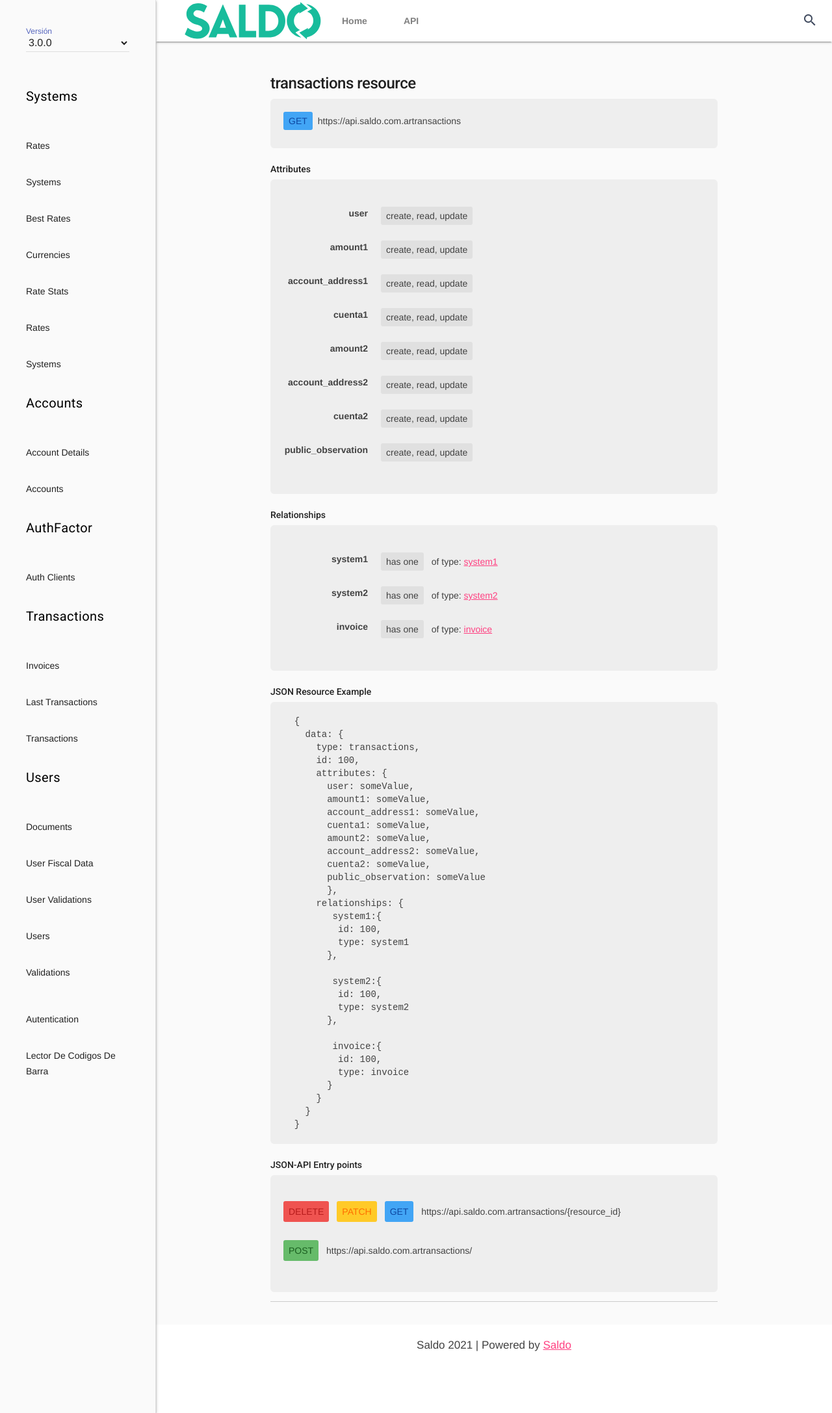
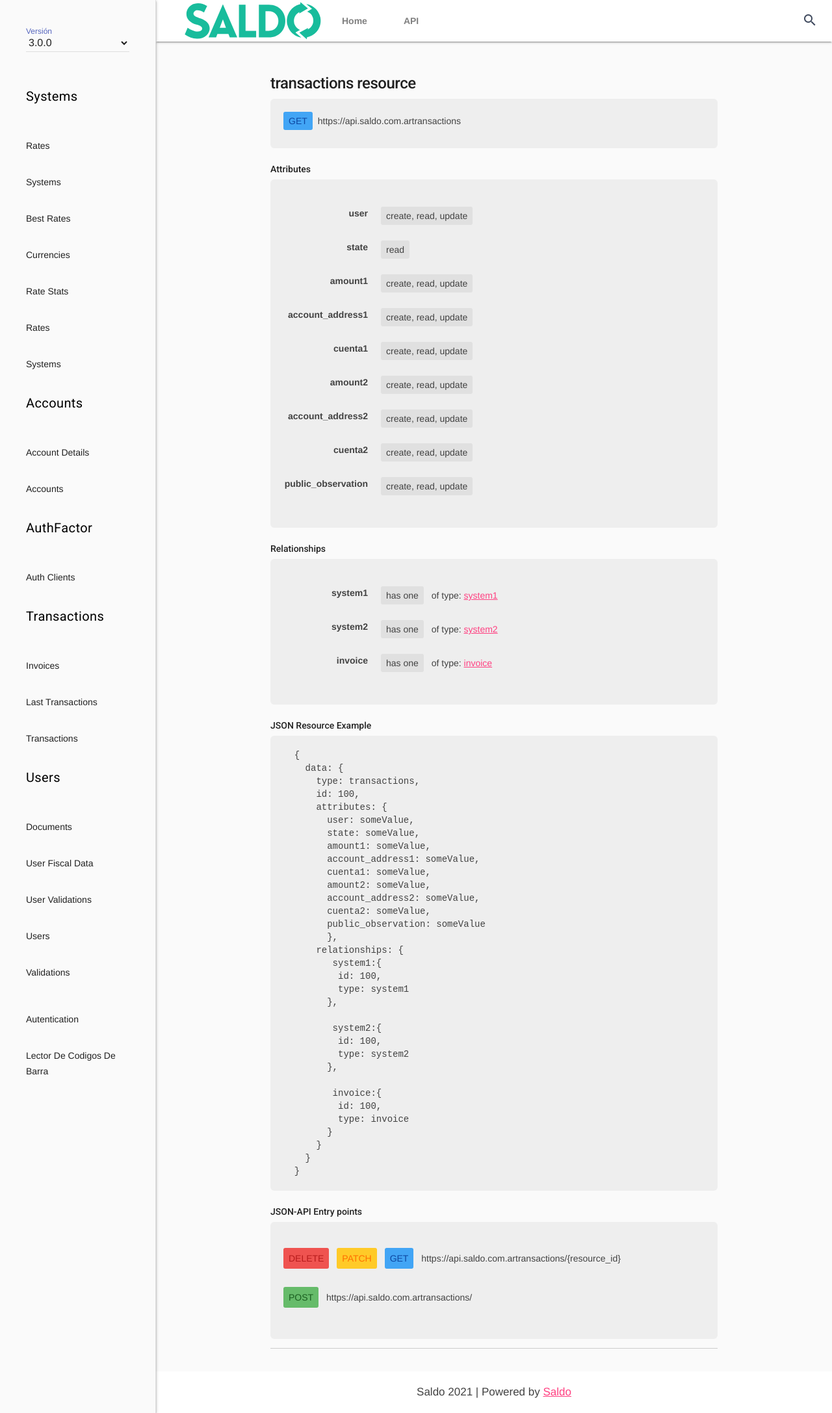
Before and after one commit to reyesoft/dev.saldo.com.ar, a Jekyll site: the page built from _docs/3.0.0/resources/_transactions/transactions.md, in a window 1280 px wide. Shown: the whole page at 65% size. Built offline with Jekyll 4.4.1, drawn with Linux system fonts in a browser that asks for light colours; nearby versions of some CDN libraries.

Commit message:
from BB pipeline

```diff
--- a/_docs/3.0.0/resources/_transactions/transactions.md
+++ b/_docs/3.0.0/resources/_transactions/transactions.md
@@ -9,6 +9,10 @@ attributes:
   -
     name: user
     crud: 'create, read, update'
+  -
+    name: state
+    crud: read
+    sortable: 'true'
   -
     name: amount1
     crud: 'create, read, update'
```
